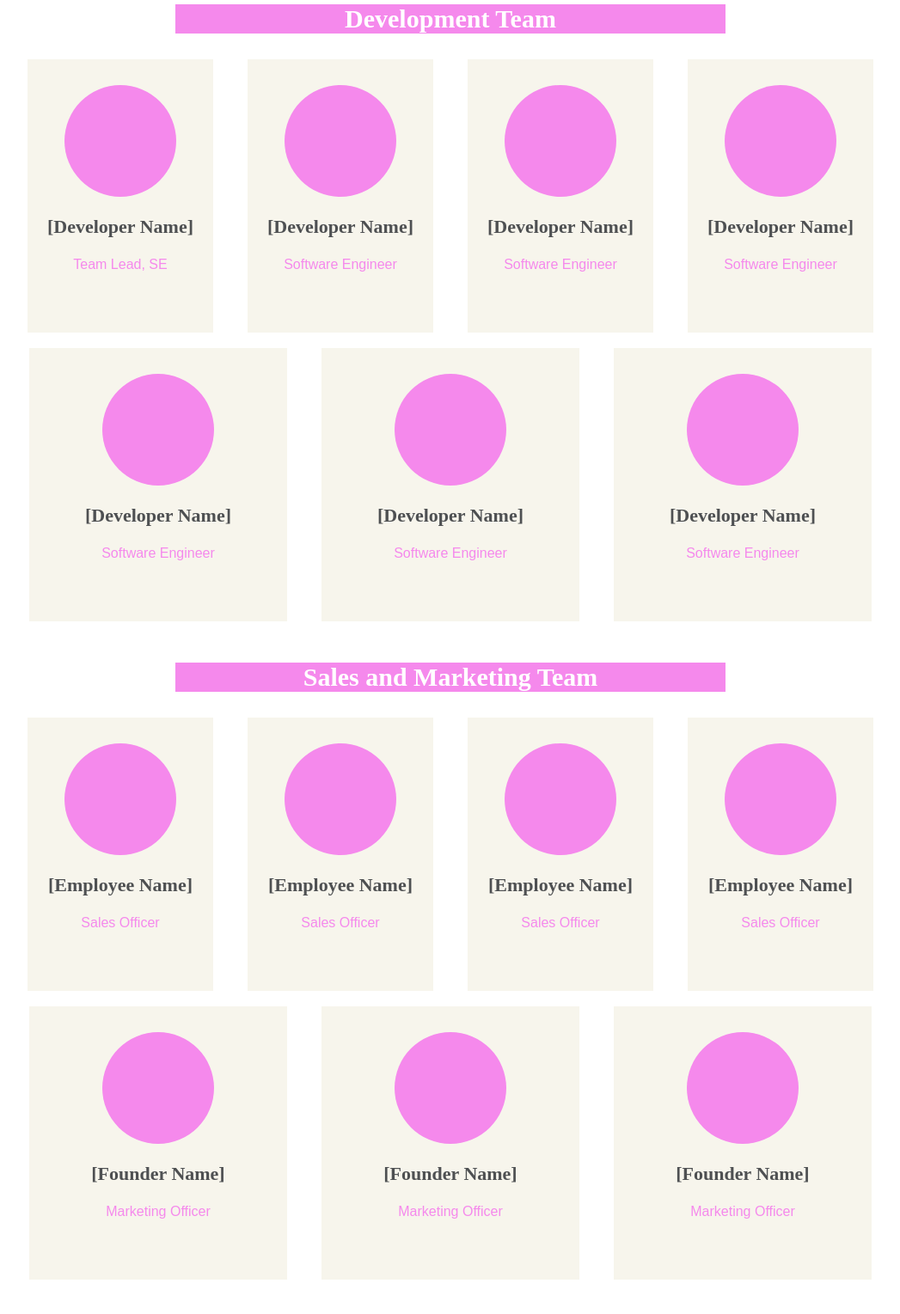
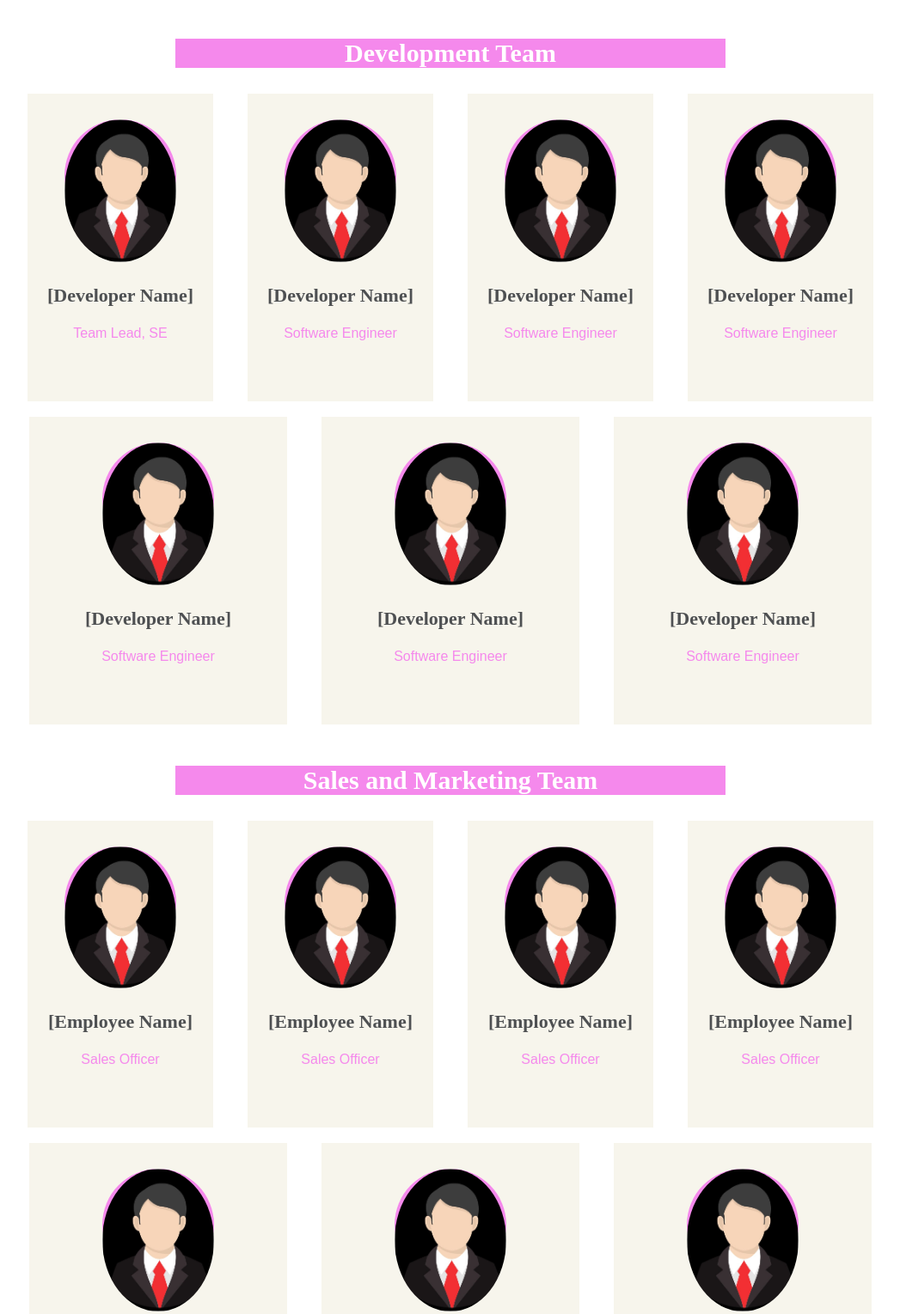
Before and after one commit to prachiverma2002/Company-Member-Page, a plain HTML site: page index.html in a window 1280 px wide. Shown: the part 1188-2717 px from the top of the page at 86% size, without its empty margins (116-1163 px from the left). Before the commit the page ends 2677 px from the top, so only its background shows below. Drawn offline with Linux system fonts and the light colour scheme.

Commit message:
Update index.html

```diff
--- a/index.html
+++ b/index.html
@@ -62,7 +62,7 @@
              <!--Team 3-->
              <div class="our-team">
                 <div class="pic">
-                    <img src="Images/team3.jpeg" alt="">
+                    <img src="team3.jpeg" alt="">
                 </div>
                 <div class="team-content">
                     <h3 class="title">[VP Name]</h3>
@@ -79,7 +79,7 @@
              <!--Team 4-->
              <div class="our-team">
                 <div class="pic">
-                    <img src="Images/team4.jpeg" alt="">
+                    <img src="team4.jpeg" alt="">
                 </div>
                 <div class="team-content">
                     <h3 class="title">[VP Name]</h3>
@@ -96,7 +96,7 @@
              <!--Team 5-->
              <div class="our-team">
                 <div class="pic">
-                    <img src="Images/team5.jpeg" alt="">
+                    <img src="team5.jpeg" alt="">
                 </div>
                 <div class="team-content">
                     <h3 class="title">[VP Name]</h3>
@@ -116,7 +116,7 @@
              <!--Team 6-->
              <div class="our-team">
                 <div class="pic">
-                    <img src="Images/team6.jpeg" alt="">
+                    <img src="team6.jpeg" alt="">
                 </div>
                 <div class="team-content">
                     <h3 class="title">[Developer Name]</h3>
@@ -133,7 +133,7 @@
              <!--Team 7-->
              <div class="our-team">
                 <div class="pic">
-                    <img src="Images/team7.jpeg" alt="">
+                    <img src="team7.jpeg" alt="">
                 </div>
                 <div class="team-content">
                     <h3 class="title">[Developer Name]</h3>
@@ -150,7 +150,7 @@
              <!--Team 8-->
              <div class="our-team">
                 <div class="pic">
-                    <img src="Images/team8.jpeg" alt="">
+                    <img src="team8.jpeg" alt="">
                 </div>
                 <div class="team-content">
                     <h3 class="title">[Developer Name]</h3>
@@ -166,7 +166,7 @@
              <!--Team 9-->
              <div class="our-team">
                 <div class="pic">
-                    <img src="Images/team9.jpeg" alt="">
+                    <img src="team9.jpeg" alt="">
                 </div>
                 <div class="team-content">
                     <h3 class="title">[Developer Name]</h3>
@@ -186,7 +186,7 @@
              <!--Team 10-->
              <div class="our-team">
                 <div class="pic">
-                    <img src="Images/team10.jpeg" alt="">
+                    <img src="team10.jpeg" alt="">
                 </div>
                 <div class="team-content">
                     <h3 class="title">[Developer Name]</h3>
@@ -203,7 +203,7 @@
              <!--Team 11-->
              <div class="our-team">
                 <div class="pic">
-                    <img src="Images/team11.jpeg" alt="">
+                    <img src="team11.jpeg" alt="">
                 </div>
                 <div class="team-content">
                     <h3 class="title">[Developer Name]</h3>
@@ -220,7 +220,7 @@
              <!--Team 12-->
              <div class="our-team">
                 <div class="pic">
-                    <img src="Images/team12.jpeg" alt="">
+                    <img src="team12.jpeg" alt="">
                 </div>
                 <div class="team-content">
                     <h3 class="title">[Developer Name]</h3>
@@ -240,7 +240,7 @@
              <!--Team 13-->
              <div class="our-team">
                 <div class="pic">
-                    <img src="Images/team13.jpeg" alt="">
+                    <img src="team13.jpeg" alt="">
                 </div>
                 <div class="team-content">
                     <h3 class="title">[Employee Name]</h3>
@@ -257,7 +257,7 @@
             <!--Team 14-->
             <div class="our-team">
                 <div class="pic">
-                    <img src="Images/team14.jpeg" alt="">
+                    <img src="team14.jpeg" alt="">
                 </div>
                 <div class="team-content">
                     <h3 class="title">[Employee Name]</h3>
@@ -274,7 +274,7 @@
             <!--Team 15-->
             <div class="our-team">
                 <div class="pic">
-                    <img src="Images/team15.jpeg" alt="">
+                    <img src="team15.jpeg" alt="">
                 </div>
                 <div class="team-content">
                     <h3 class="title">[Employee Name]</h3>
@@ -291,7 +291,7 @@
             <!--Team 16-->
             <div class="our-team">
                 <div class="pic">
-                    <img src="Images/team16.jpeg" alt="">
+                    <img src="team16.jpeg" alt="">
                 </div>
                 <div class="team-content">
                     <h3 class="title">[Employee Name]</h3>
@@ -310,7 +310,7 @@
             <!--Team 17-->
             <div class="our-team">
                 <div class="pic">
-                    <img src="Images/team17.jpeg" alt="">
+                    <img src="team17.jpeg" alt="">
                 </div>
                 <div class="team-content">
                     <h3 class="title">[Founder Name]</h3>
@@ -327,7 +327,7 @@
             <!--Team 18-->
             <div class="our-team">
                 <div class="pic">
-                    <img src="Images/team18.jpeg" alt="">
+                    <img src="team18.jpeg" alt="">
                 </div>
                 <div class="team-content">
                     <h3 class="title">[Founder Name]</h3>
@@ -344,7 +344,7 @@
             <!--Team 19-->
             <div class="our-team">
                 <div class="pic">
-                    <img src="Images/team19.jpeg" alt="">
+                    <img src="team19.jpeg" alt="">
                 </div>
                 <div class="team-content">
                     <h3 class="title">[Founder Name]</h3>
```
